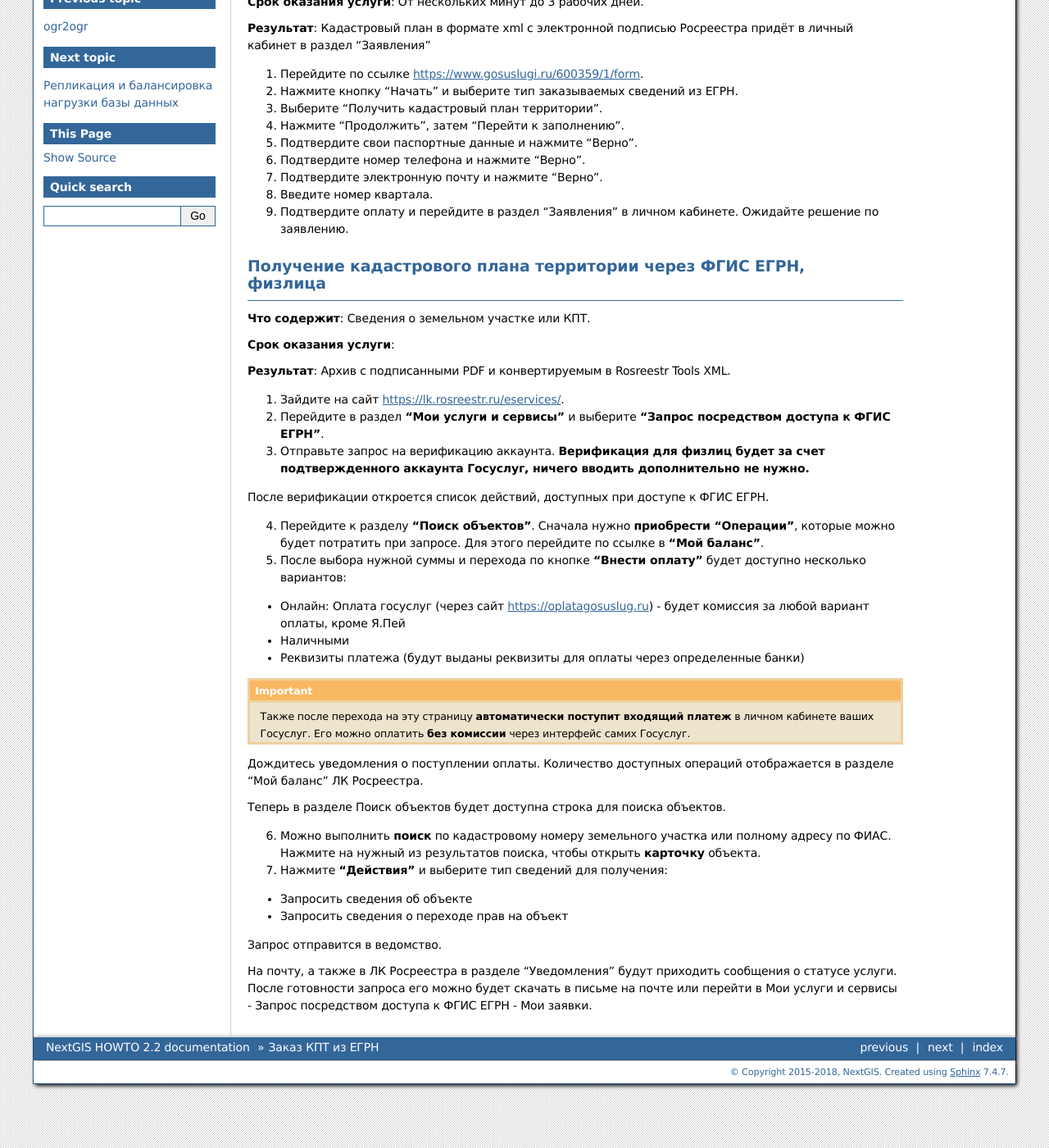
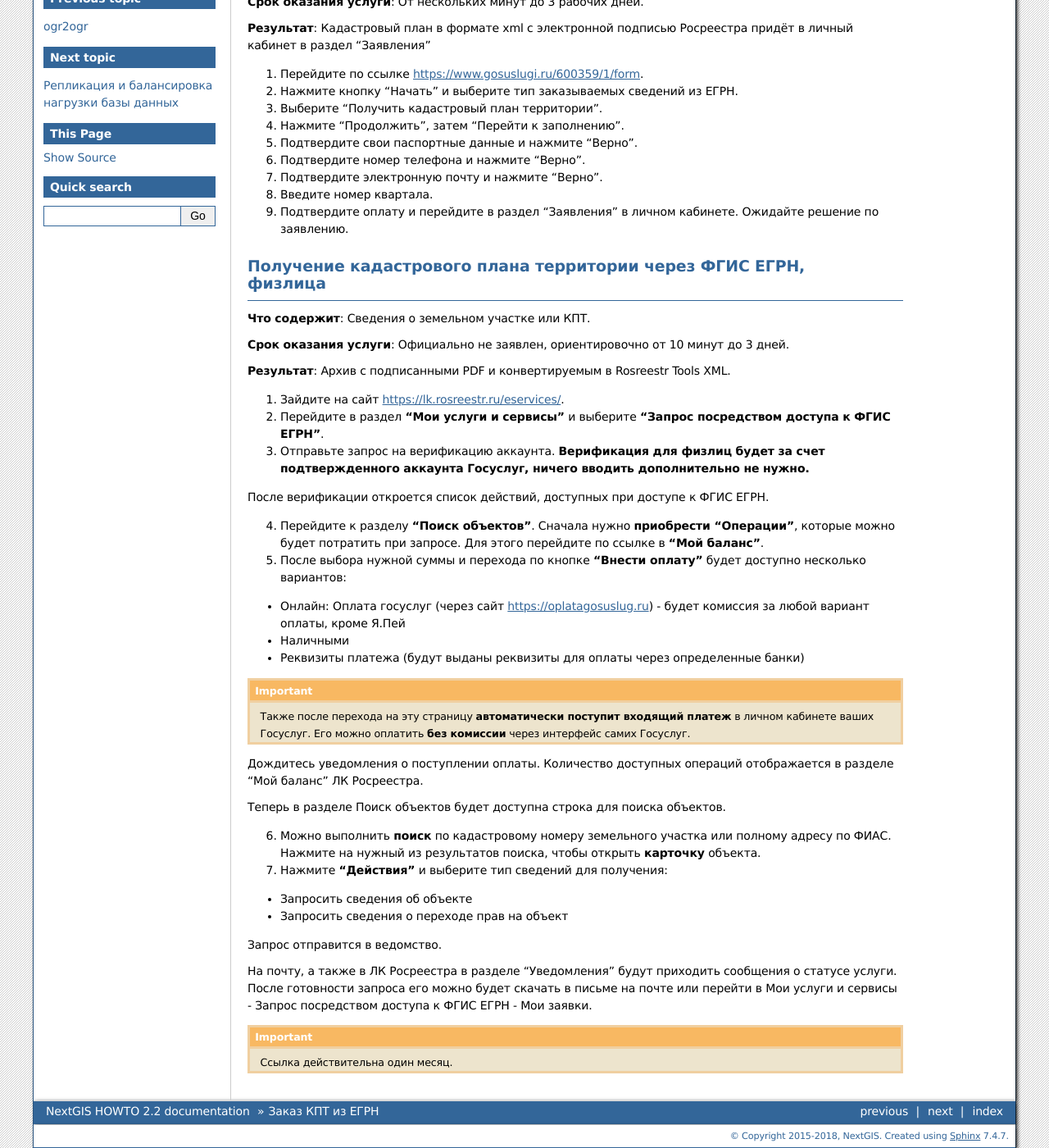
Before and after one commit to nextgis/docs_howto, a Sphinx documentation site: the page built from source/egrn_source.rst, in a window 1280 px wide and 1400 px high, scrolled down 240 px. Shown: the whole window at 82% size. Built offline with Sphinx 7.4.7, drawn with Linux system fonts in a browser that asks for light colours; formulas are drawn with MathJax 3; pages that are not in the unit, such as notebooks, are missing from menus.

Commit message:
Update egrn_source.rst
Add time

```diff
--- a/source/egrn_source.rst
+++ b/source/egrn_source.rst
@@ -37,7 +37,7 @@
 Сведения о земельном участке или КПТ.
 
 **Срок оказания услуги**:
-
+Официально не заявлен, ориентировочно от 10 минут до 3 дней.
 
 **Результат**:
 Архив с подписанными PDF и конвертируемым в Rosreestr Tools XML.
@@ -71,3 +71,5 @@
 Запрос отправится в ведомство.
 
 На почту, а также в ЛК Росреестра в разделе “Уведомления” будут приходить сообщения о статусе услуги. После готовности запроса его можно будет скачать в письме на почте или перейти в Мои услуги и сервисы - Запрос посредством доступа к ФГИС ЕГРН - Мои заявки.
+
+.. important:: Ссылка действительна один месяц.
```
